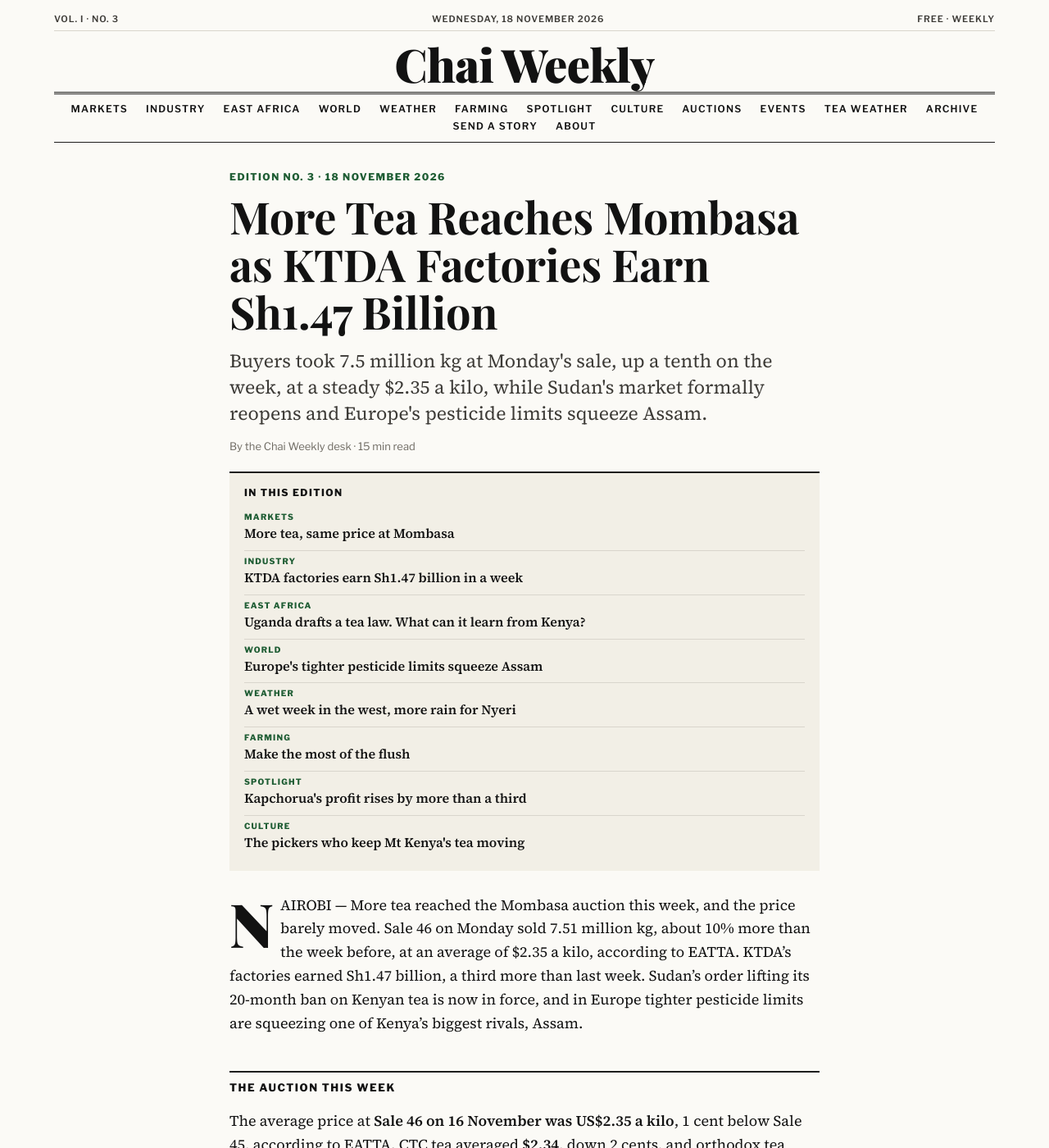
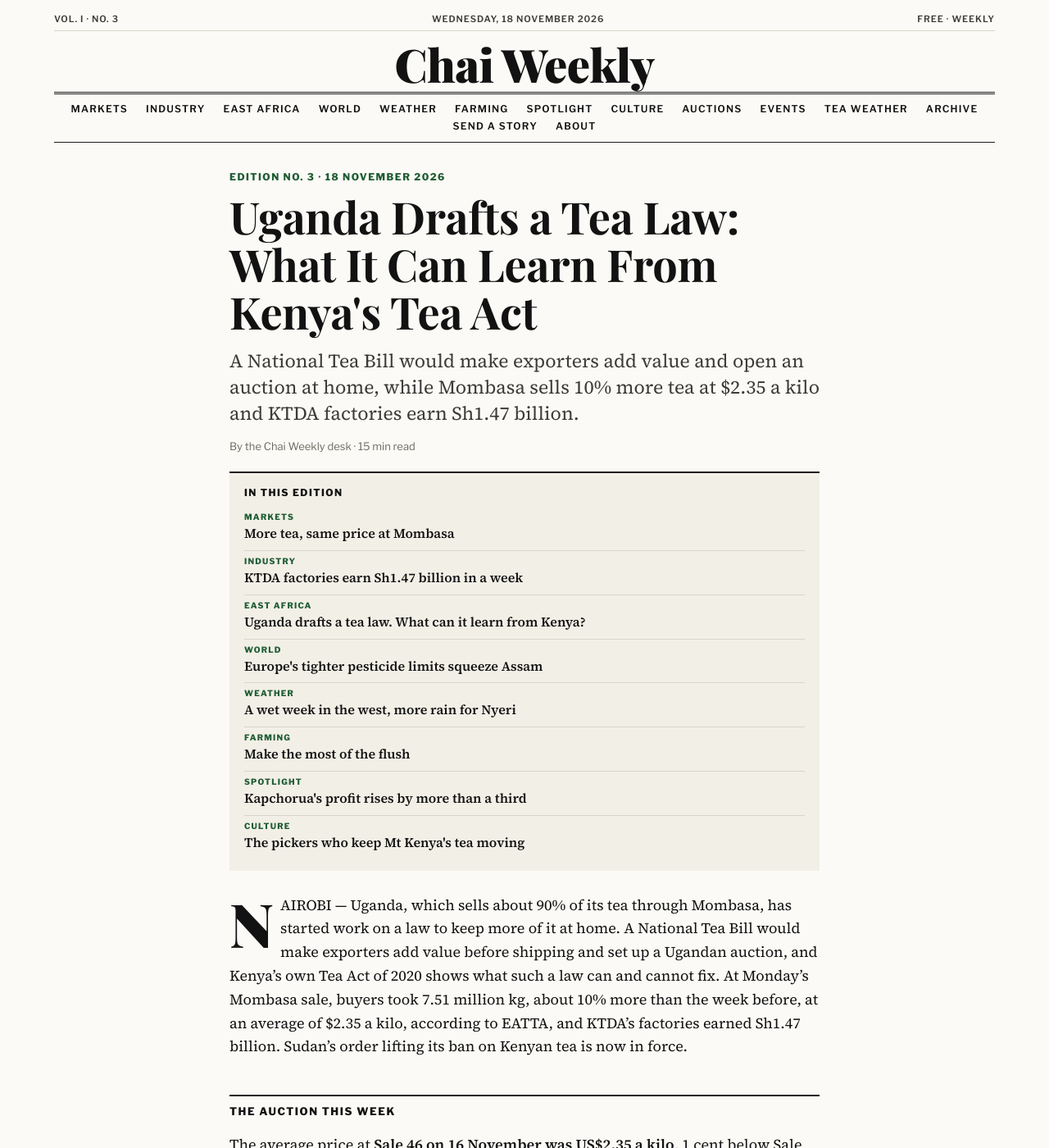
Before and after one commit to maxndungu/chai-weekly, a Jekyll site: the page built from _posts/2026-11-18-issue-003.md, in a window 1280 px wide and 1400 px high. Shown: the whole window at 82% size. Built offline with Jekyll 4.4.1, drawn with Linux system fonts in a browser that asks for light colours; some web fonts are replaced.

Commit message:
Issue #3: lead with the Uganda Tea Bill (Maxwell's request)
Co-Authored-By: Claude Opus 5.5 <noreply@anthropic.com>
Claude-Session: https://claude.ai/code/session_01NE5qXnvz1LR6zPd5MJukD8

```diff
--- a/_posts/2026-11-18-issue-003.md
+++ b/_posts/2026-11-18-issue-003.md
@@ -1,9 +1,9 @@
 ---
 layout: post
-title: "More Tea Reaches Mombasa as KTDA Factories Earn Sh1.47 Billion"
+title: "Uganda Drafts a Tea Law: What It Can Learn From Kenya's Tea Act"
 issue: 3
-deck: "Buyers took 7.5 million kg at Monday's sale, up a tenth on the week, at a steady $2.35 a kilo, while Sudan's market formally reopens and Europe's pesticide limits squeeze Assam."
-description: "Mombasa sells 10% more tea at $2.35 a kilo, KTDA factories earn Sh1.47 billion, Sudan's order lifting the ban takes effect, Uganda drafts a National Tea Bill, and the EU's new residue limits weigh on Assam."
+deck: "A National Tea Bill would make exporters add value and open an auction at home, while Mombasa sells 10% more tea at $2.35 a kilo and KTDA factories earn Sh1.47 billion."
+description: "Uganda drafts a National Tea Bill and Kenya's Tea Act offers lessons, Mombasa sells 10% more tea at $2.35 a kilo, KTDA factories earn Sh1.47 billion, Sudan's order lifting the ban takes effect, and the EU's residue limits weigh on Assam."
 snapshot:
   - { label: "Mombasa (Sale 46)", value: "$2.35/kg", note: "▼ 1¢" }
   - { label: "Tea sold", value: "7.51M kg", note: "▲ 10%" }
@@ -21,7 +21,7 @@ stories:
   - { section: "Culture", anchor: "tea-culture", headline: "The pickers who keep Mt Kenya's tea moving", summary: "Workers from western Kenya, Uganda, Rwanda and Burundi now fill a shortage of tea pickers east of the Rift." }
 ---
 
-NAIROBI — More tea reached the Mombasa auction this week, and the price barely moved. Sale 46 on Monday sold 7.51 million kg, about 10% more than the week before, at an average of $2.35 a kilo, according to EATTA. KTDA's factories earned Sh1.47 billion, a third more than last week. Sudan's order lifting its 20-month ban on Kenyan tea is now in force, and in Europe tighter pesticide limits are squeezing one of Kenya's biggest rivals, Assam.
+NAIROBI — Uganda, which sells about 90% of its tea through Mombasa, has started work on a law to keep more of it at home. A National Tea Bill would make exporters add value before shipping and set up a Ugandan auction, and Kenya's own Tea Act of 2020 shows what such a law can and cannot fix. At Monday's Mombasa sale, buyers took 7.51 million kg, about 10% more than the week before, at an average of $2.35 a kilo, according to EATTA, and KTDA's factories earned Sh1.47 billion. Sudan's order lifting its ban on Kenyan tea is now in force.
 
 ## The auction this week
 
```
